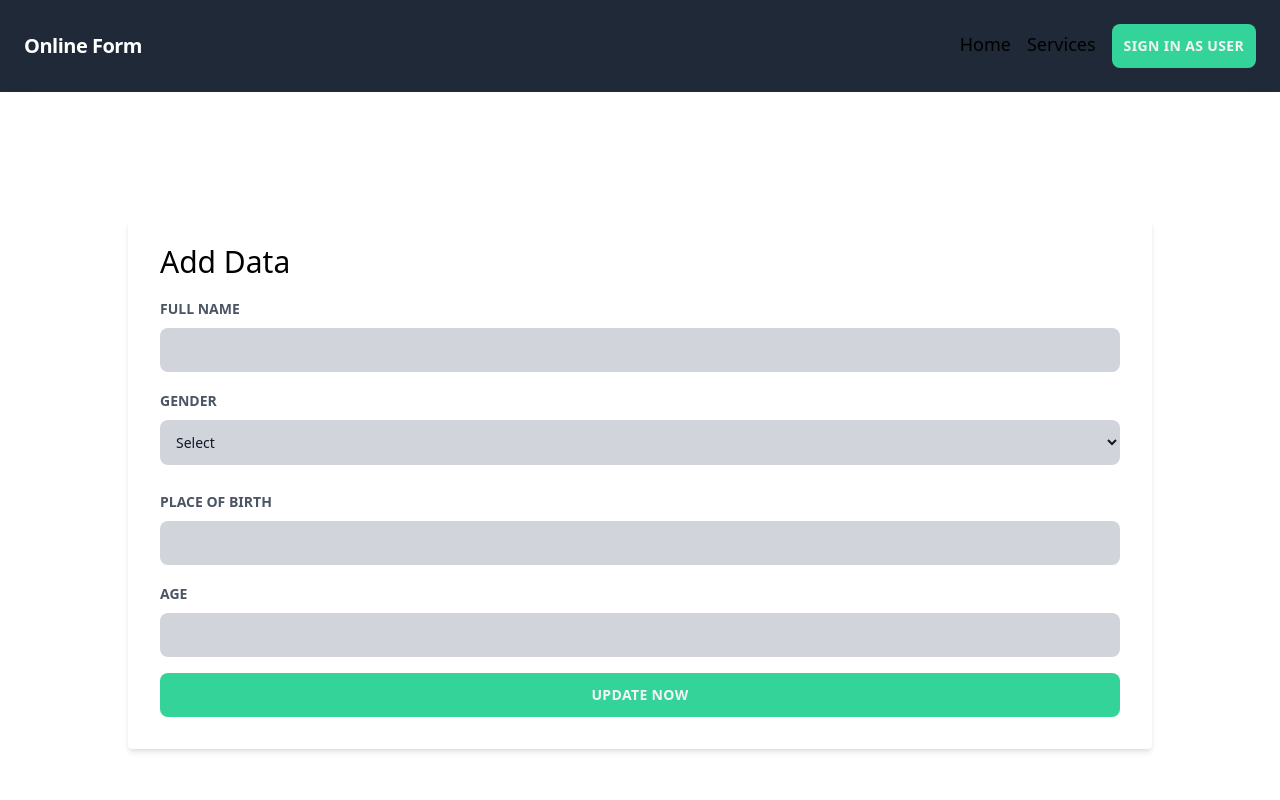
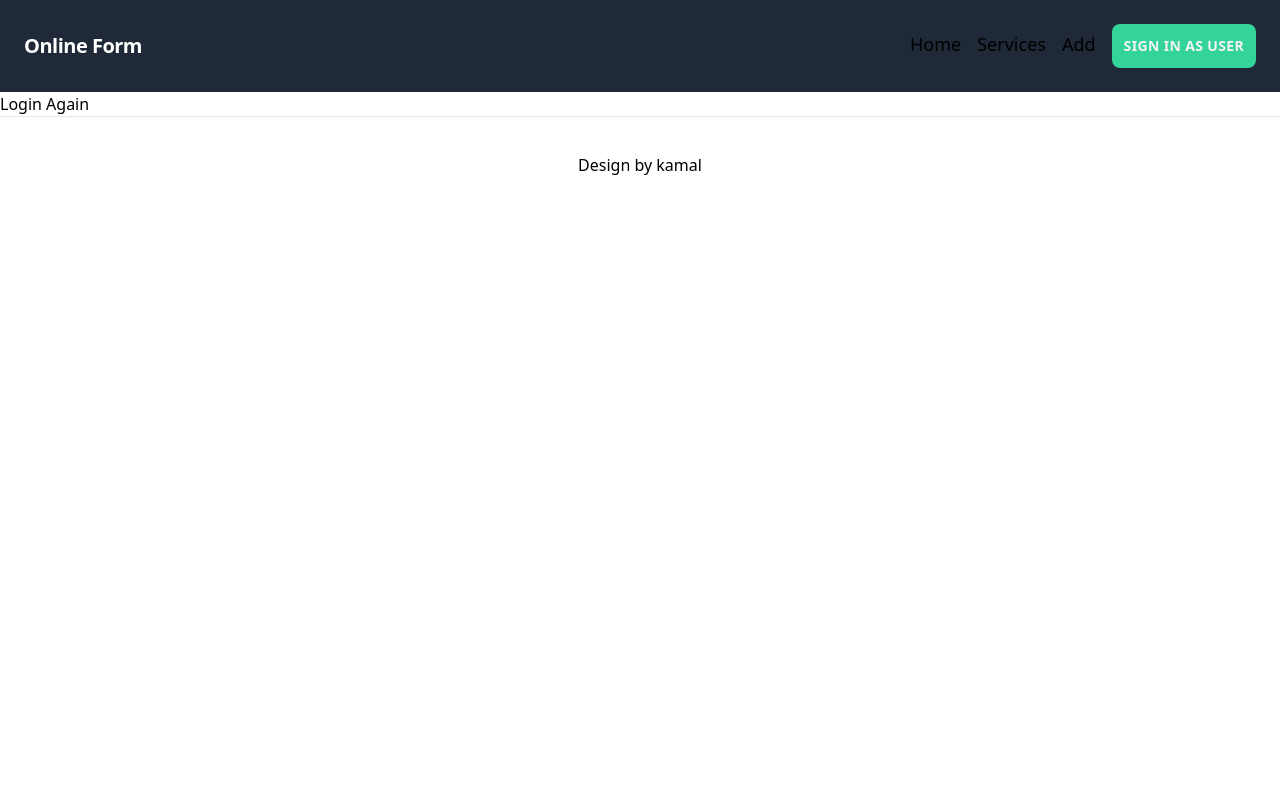
Before and after one commit to dhimankamal/loginNextauthCred, a Next.js app: page /add in a window 1280 px wide. Shown: the top 800 px of the page. Built offline with nearby package versions, Linux system fonts and the light colour scheme; no server answers.

Commit message:
add data update data

```diff
--- a/components/Navbar.js
+++ b/components/Navbar.js
@@ -54,6 +54,13 @@ export default function Navbar () {
                 Services
               </a>
             </Link>
+            <Link href={'/add'}>
+              <a
+                className='block mt-4 lg:inline-block lg:mt-0 text-teal-100 hover:text-white mr-4 text-lg'
+              >
+                Add
+              </a>
+            </Link>
 
             <button
               className={` uppercase text-sm font-bold tracking-wide text-gray-100 p-3 rounded-lg  focus:outline-none focus:shadow-outline hover:shadow-xl active:scale-90 transition duration-150  ${
--- a/pages/add.js
+++ b/pages/add.js
@@ -1,13 +1,12 @@
 import { useState } from 'react'
-import { Formik, Field, ErrorMessage , Form} from 'formik'
-import * as Yup from 'yup'
+import { Formik, Field, ErrorMessage, Form } from 'formik'
+import { useSession } from 'next-auth/react'
 
 export default function Add () {
   const [error, setError] = useState(null)
-  const submit = values => {
-    console.log('value____', values)
-  }
-
+  const { data: session } = useSession()
+  console.log('sessoion_________', session)
+  if (session) {
     return (
       <>
         <div className='bg-white'>
@@ -18,16 +17,25 @@ export default function Add () {
               placeOfBirth: '',
               age: ''
             }}
-          onSubmit={async (values) => {
-            await new Promise((r) => setTimeout(r, 500));
-            alert(JSON.stringify(values, null, 2));
+            onSubmit={async values => {
+              console.log("values___" , values)
+              try {
+                let res = await fetch('./api/updateUserData', {
+                  method: 'POST',
+                  body: JSON.stringify({id:session.user.accessToken,values})
+                })
+                console.log("responsed" , res)
+              } catch (error) {
+                console.log("error" , error)
+              }
             }}
           >
-
             <Form>
               <div className='bg-white flex flex-col items-center justify-center min-h-screen py-2 shadow-lg'>
                 <div className='bg-white shadow-md rounded px-8 pt-6 pb-8 mb-4 w-4/5'>
-                  <h1 className='text-3xl'>Add Data</h1>
+                  <h1 className='text-3xl'>
+                    Add Data here user id - {session.user.accessToken}
+                  </h1>
 
                   <div className='text-red-400 text-md text-center rounded p-2'>
                     {error}
@@ -126,9 +134,11 @@ export default function Add () {
                 </div>
               </div>
             </Form>
-
           </Formik>
         </div>
       </>
     )
+  } else {
+    return <>Login Again</>
   }
+}
--- a/pages/api/auth/[...nextauth].js
+++ b/pages/api/auth/[...nextauth].js
@@ -5,7 +5,6 @@ import { PrismaClient } from '@prisma/client'
 const prisma = new PrismaClient()
 
 export default NextAuth({
-  site: 'https://login-nextauth-cred.vercel.app/',
   providers: [
     CredentialsProvider({
       id: 'credentials',
--- a/pages/api/services.js
+++ b/pages/api/services.js
@@ -1,8 +1,9 @@
 import { PrismaClient } from '@prisma/client'
 const prisma = new PrismaClient()
 
-export default async function handle(req, res) {
+export default async function handle (req, res) {
+
   const services = await prisma.services.findMany()
-  console.log("services" , services)
+  console.log('services', services)
   res.json(services)
 }
--- /dev/null
+++ b/pages/api/updateUserData.js
@@ -0,0 +1,19 @@
+import { PrismaClient } from '@prisma/client'
+const prisma = new PrismaClient()
+
+export default async function handle(req, res) {
+
+  //get values
+  const  data = await JSON.parse(req.body)
+console.log("values test" , data)
+  //update values
+  const services = await prisma.user.update({where:{
+    id:data.id
+  },
+  data:{
+    name:data.values.fullname
+  }
+})
+  console.log("services" , services)
+  res.json(services)
+}
--- a/pages/index.js
+++ b/pages/index.js
@@ -3,6 +3,7 @@ import { useSession, signIn, signOut } from 'next-auth/react'
 
 export default function Home () {
   const { data: session } = useSession()
+
   return (
     <div className='flex flex-col items-center justify-center min-h-screen py-2'>
       <Head>
```
Lines whose indentation alone changed are shown as unchanged.
